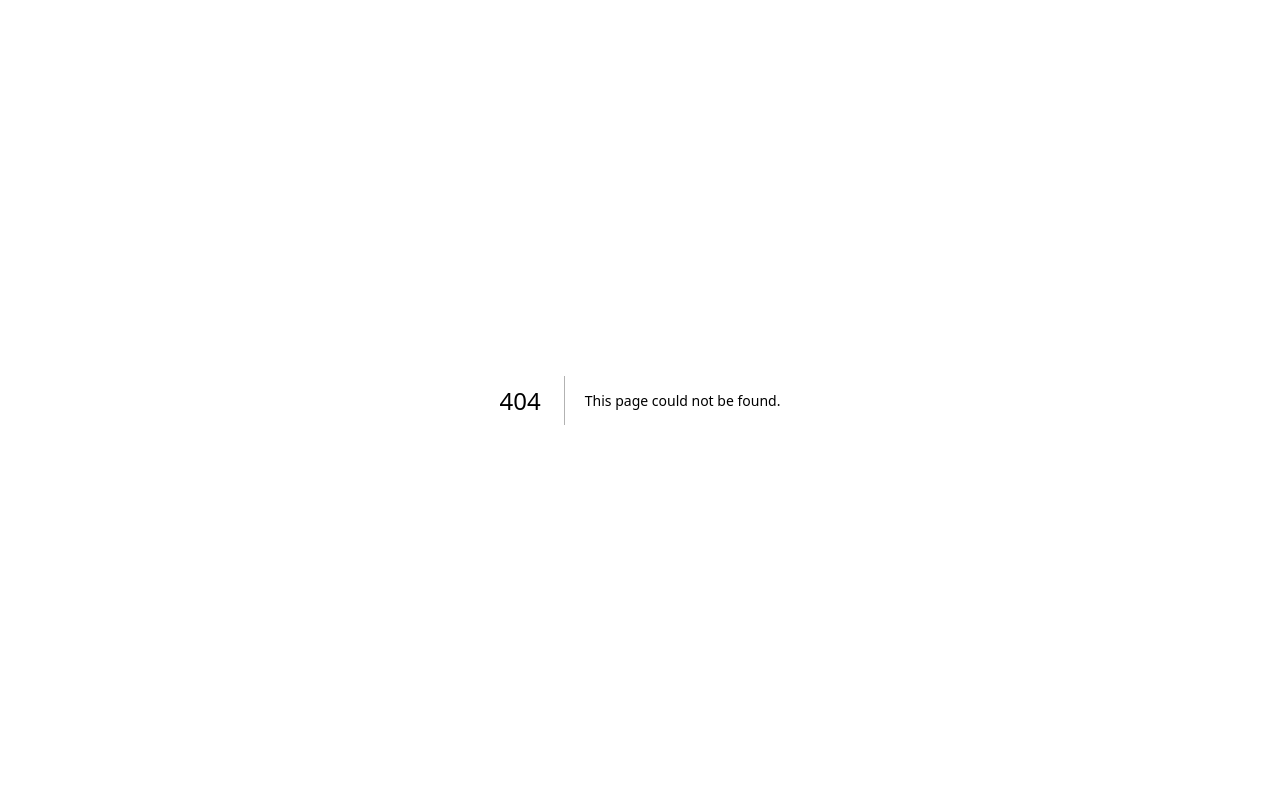
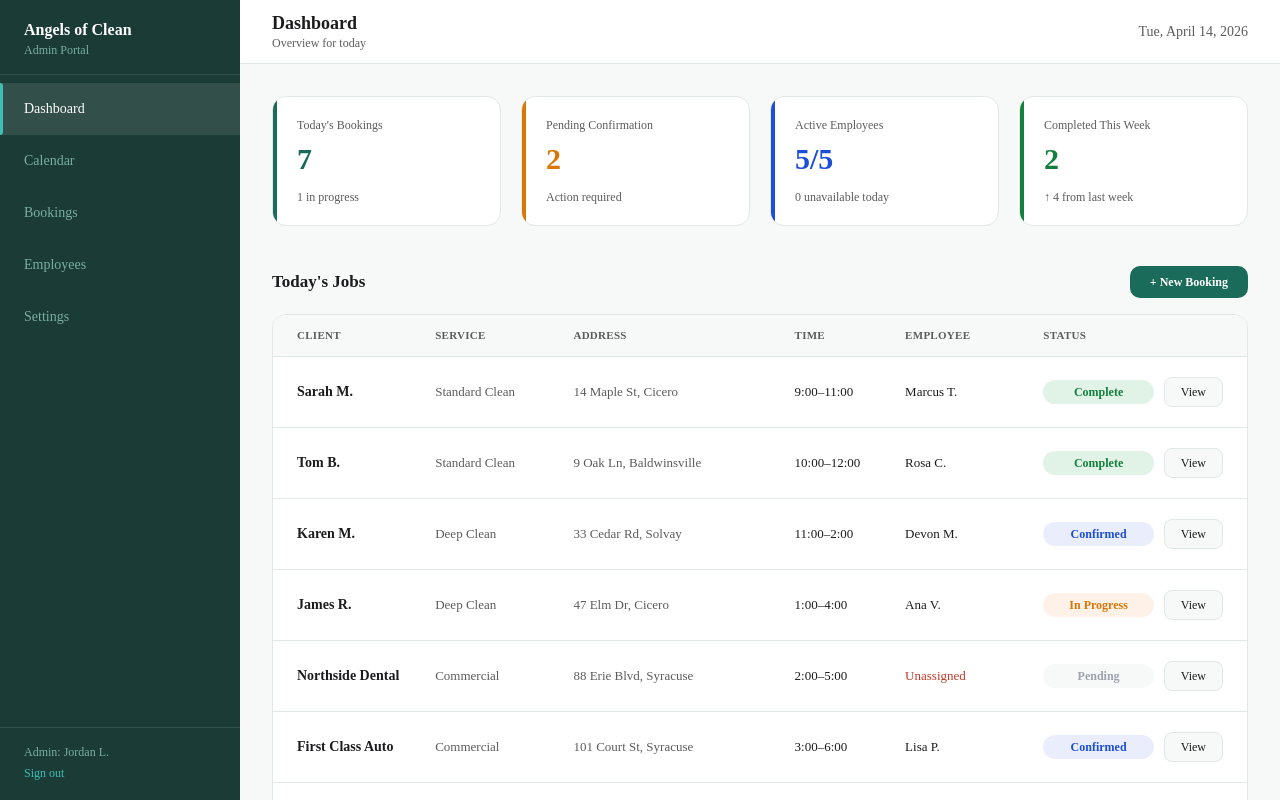
Before and after one commit to KaydenCouldBeBetter/angelsofclean, a Next.js app in the folder angels-of-clean/: page /admin/dashboard in a window 1280 px wide. Before the commit this address had no page. Built offline with nearby package versions, Linux system fonts and the light colour scheme.

Commit message:
created the admin dashboard frontend

```diff
--- /dev/null
+++ b/angels-of-clean/app/admin/dashboard/page.tsx
@@ -0,0 +1,205 @@
+"use client";
+
+import {
+  JOBS,
+  EMPLOYEES,
+  EMPLOYEE_MAP,
+  DASHBOARD_STATUS,
+  MOCK_TODAY,
+  type Job,
+  type JobStatus,
+} from "../data/mock";
+
+const todayJobs = JOBS.filter((job) => job.start.startsWith(MOCK_TODAY)).sort(
+  (a, b) => a.start.localeCompare(b.start),
+);
+
+const weekStart = new Date(`${MOCK_TODAY}T00:00:00`);
+const weekEnd = new Date(weekStart);
+weekEnd.setDate(weekEnd.getDate() + 6);
+const weekJobs = JOBS.filter((job) => {
+  const date = new Date(job.start);
+  return date >= weekStart && date <= weekEnd;
+});
+
+// Stat computations
+const inProgressCount = todayJobs.filter((job) => job.status === "active").length;
+const pendingCount = todayJobs.filter((job) => job.status === "pending").length;
+const activeEmployees = new Set(
+  todayJobs.filter((job) => job.employeeId).map((job) => job.employeeId),
+).size;
+const completedThisWeek = weekJobs.filter((job) => job.status === "done").length;
+
+const STAT_CARDS = [
+  {
+    label: "Today's Bookings",
+    value: String(todayJobs.length),
+    sub: `${inProgressCount} in progress`,
+    accent: "#1a6b5a",
+  },
+  {
+    label: "Pending Confirmation",
+    value: String(pendingCount),
+    sub: "Action required",
+    accent: "#d97706",
+  },
+  {
+    label: "Active Employees",
+    value: `${activeEmployees}/${EMPLOYEES.length}`,
+    sub: `${EMPLOYEES.length - activeEmployees} unavailable today`,
+    accent: "#1d4ed8",
+  },
+  {
+    label: "Completed This Week",
+    value: String(completedThisWeek),
+    sub: "\u2191 4 from last week",
+    accent: "#15803d",
+  },
+];
+
+function formatTime(iso: string) {
+  const d = new Date(iso);
+  const h = d.getHours();
+  const m = d.getMinutes();
+  return `${h > 12 ? h - 12 : h}:${m.toString().padStart(2, "0")}`;
+}
+
+function timeRange(job: Job) {
+  return `${formatTime(job.start)}\u2013${formatTime(job.end)}`;
+}
+
+function StatusChip({ status }: { status: JobStatus }) {
+  const cfg = DASHBOARD_STATUS[status];
+  return (
+    <span
+      className={`inline-flex items-center justify-center rounded-full px-4 py-1 text-xs font-semibold ${cfg.chipBg} ${cfg.chipText}`}
+    >
+      {cfg.label}
+    </span>
+  );
+}
+
+export default function AdminDashboardPage() {
+  const displayDate = new Date(`${MOCK_TODAY}T12:00:00`).toLocaleDateString(
+    "en-US",
+    { weekday: "short", month: "long", day: "numeric", year: "numeric" },
+  );
+
+  return (
+    <>
+      {/* Header */}
+      <header className="flex-shrink-0 h-16 bg-white border-b border-[#e2e8e6] flex items-center px-8 justify-between">
+        <div>
+          <h1 className="font-semibold text-lg text-[#1c1c1e] leading-tight">
+            Dashboard
+          </h1>
+          <p className="text-xs text-[#5c5c5e]">Overview for today</p>
+        </div>
+        <span className="text-sm text-[#5c5c5e]">{displayDate}</span>
+      </header>
+
+      {/* Content */}
+      <div className="flex-1 overflow-auto bg-[#f7f9f8]">
+        <div className="p-8">
+          {/* Stat Cards */}
+          <div className="grid grid-cols-4 gap-5">
+            {STAT_CARDS.map((card) => (
+              <div
+                key={card.label}
+                className="bg-white border border-[#e2e8e6] rounded-xl overflow-hidden relative"
+              >
+                <div
+                  className="absolute left-0 top-0 bottom-0 w-1 rounded-l-xl"
+                  style={{ backgroundColor: card.accent }}
+                />
+                <div className="py-5 px-5 pl-6">
+                  <p className="text-xs text-[#5c5c5e]">{card.label}</p>
+                  <p
+                    className="text-3xl font-bold mt-2"
+                    style={{ color: card.accent }}
+                  >
+                    {card.value}
+                  </p>
+                  <p className="text-xs text-[#5c5c5e] mt-3">{card.sub}</p>
+                </div>
+              </div>
+            ))}
+          </div>
+
+          {/* Today's Jobs header */}
+          <div className="flex items-center justify-between mt-10 mb-4">
+            <h2 className="font-semibold text-[17px] text-[#1c1c1e]">
+              Today&apos;s Jobs
+            </h2>
+            <button className="bg-[#1a6b5a] hover:bg-[#155a4b] text-white text-xs font-semibold px-5 py-2 rounded-lg transition-colors">
+              + New Booking
+            </button>
+          </div>
+
+          {/* Jobs Table */}
+          <div className="bg-white border border-[#e2e8e6] rounded-xl overflow-hidden">
+            {/* Table Header */}
+            <div className="grid grid-cols-[1fr_1fr_1.6fr_0.8fr_1fr_0.8fr_0.5fr] bg-[#f7f9f8] border-b border-[#e2e8e6] px-6 py-3">
+              {[
+                "Client",
+                "Service",
+                "Address",
+                "Time",
+                "Employee",
+                "Status",
+                "",
+              ].map((col) => (
+                <span
+                  key={col}
+                  className="text-[11px] font-semibold text-[#5c5c5e] uppercase tracking-wide"
+                >
+                  {col}
+                </span>
+              ))}
+            </div>
+
+            {/* Table Rows */}
+            {todayJobs.map((job) => {
+              const employee = job.employeeId
+                ? EMPLOYEE_MAP[job.employeeId]
+                : null;
+
+              return (
+                <div
+                  key={job.id}
+                  className="grid grid-cols-[1fr_1fr_1.6fr_0.8fr_1fr_0.8fr_0.5fr] items-center px-6 py-5 border-b border-[#e2e8e6] last:border-b-0"
+                >
+                  <span className="text-sm font-semibold text-[#1c1c1e]">
+                    {job.client}
+                  </span>
+                  <span className="text-[13px] text-[#5c5c5e]">
+                    {job.service}
+                  </span>
+                  <span className="text-[13px] text-[#5c5c5e]">
+                    {job.address}
+                  </span>
+                  <span className="text-[13px] font-medium text-[#1c1c1e]">
+                    {timeRange(job)}
+                  </span>
+                  <span
+                    className={`text-[13px] ${
+                      employee ? "text-[#1c1c1e]" : "text-[#c0392b]"
+                    }`}
+                  >
+                    {employee ? employee.name : "Unassigned"}
+                  </span>
+                  <StatusChip status={job.status} />
+                  <div className="flex justify-end">
+                    <button className="bg-[#f7f9f8] border border-[#e2e8e6] text-[#1c1c1e] text-xs font-medium px-4 py-1.5 rounded-md hover:bg-[#eef1ef] transition-colors">
+                      View
+                    </button>
+                  </div>
+                </div>
+              );
+            })}
+          </div>
+        </div>
+      </div>
+    </>
+  );
+}
--- a/angels-of-clean/app/admin/data/mock.ts
+++ b/angels-of-clean/app/admin/data/mock.ts
@@ -58,6 +58,46 @@ export const JOBS: Job[] = [
     start: "2026-04-14T15:00:00",
     end:   "2026-04-14T18:00:00",
     employeeId: "emp-5",
+    status: "confirmed",
+  },
+  {
+    id: "job-12",
+    client: "Northside Dental",
+    service: "Commercial",
+    address: "88 Erie Blvd, Syracuse",
+    start: "2026-04-14T14:00:00",
+    end:   "2026-04-14T17:00:00",
+    employeeId: null,
+    status: "pending",
+  },
+  {
+    id: "job-13",
+    client: "Lisa K.",
+    service: "Move-Out",
+    address: "22 Pine Ave, Liverpool",
+    start: "2026-04-14T17:00:00",
+    end:   "2026-04-14T20:00:00",
+    employeeId: null,
+    status: "pending",
+  },
+  {
+    id: "job-14",
+    client: "Tom B.",
+    service: "Standard Clean",
+    address: "9 Oak Ln, Baldwinsville",
+    start: "2026-04-14T10:00:00",
+    end:   "2026-04-14T12:00:00",
+    employeeId: "emp-3",
+    status: "done",
+  },
+  {
+    id: "job-15",
+    client: "Karen M.",
+    service: "Deep Clean",
+    address: "33 Cedar Rd, Solvay",
+    start: "2026-04-14T11:00:00",
+    end:   "2026-04-14T14:00:00",
+    employeeId: "emp-4",
     status: "confirmed",
   },
   // Tuesday Apr 15
@@ -155,3 +195,12 @@ export const STATUS_CONFIG: Record<JobStatus, { label: string; cardBg: string; b
   confirmed: { label: "Confirmed",  cardBg: "bg-blue-50",    borderColor: "border-l-blue-400",    chipBg: "bg-blue-100",    chipText: "text-blue-700"    },
   pending:   { label: "Pending",    cardBg: "bg-zinc-50",    borderColor: "border-l-zinc-400",    chipBg: "bg-zinc-100",    chipText: "text-zinc-500"    },
 };
+
+export const DASHBOARD_STATUS: Record<JobStatus, { label: string; chipBg: string; chipText: string }> = {
+  done:      { label: "Complete",    chipBg: "bg-[#e1f2e7]", chipText: "text-[#15803d]" },
+  active:    { label: "In Progress", chipBg: "bg-[#fef2e8]", chipText: "text-[#d97706]" },
+  confirmed: { label: "Confirmed",   chipBg: "bg-[#eaeefc]", chipText: "text-[#1d4ed8]" },
+  pending:   { label: "Pending",     chipBg: "bg-[#f7f9f8]", chipText: "text-[#9ca3af]" },
+};
+
+export const MOCK_TODAY = "2026-04-14";
--- a/angels-of-clean/app/admin/layout.tsx
+++ b/angels-of-clean/app/admin/layout.tsx
@@ -29,19 +29,9 @@ export default function AdminLayout({ children }: { children: React.ReactNode })
         {/* Nav */}
         <nav className="flex-1 py-2">
           {NAV_ITEMS.map(({ label, href }) => {
-            const isActive = pathname === href || (href === "/admin/calendar" && pathname === "/admin");
-            const isClickable = href === "/admin/calendar";
-
-            if (!isClickable) {
-              return (
-                <div
-                  key={label}
-                  className="flex items-center px-6 h-13 text-[#4a7a72] text-sm cursor-default select-none"
-                >
-                  {label}
-                </div>
-              );
-            }
+            const isActive =
+              pathname === href ||
+              (href === "/admin/dashboard" && pathname === "/admin");
 
             return (
               <Link
--- a/angels-of-clean/app/admin/page.tsx
+++ b/angels-of-clean/app/admin/page.tsx
@@ -1,5 +1,5 @@
 import { redirect } from "next/navigation";
 
 export default function AdminIndexPage() {
-  redirect("/admin/calendar");
+  redirect("/admin/dashboard");
 }
```
